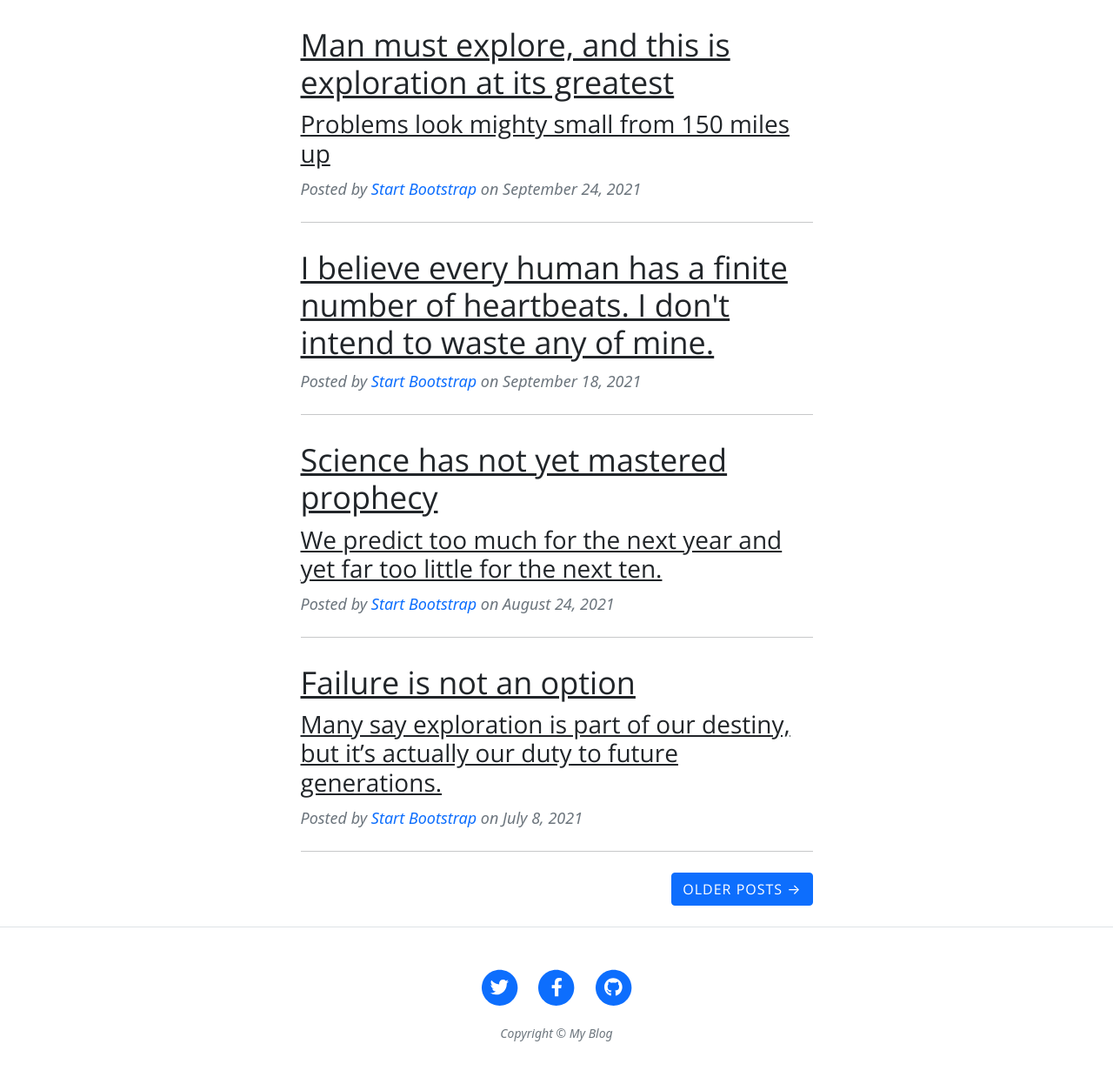
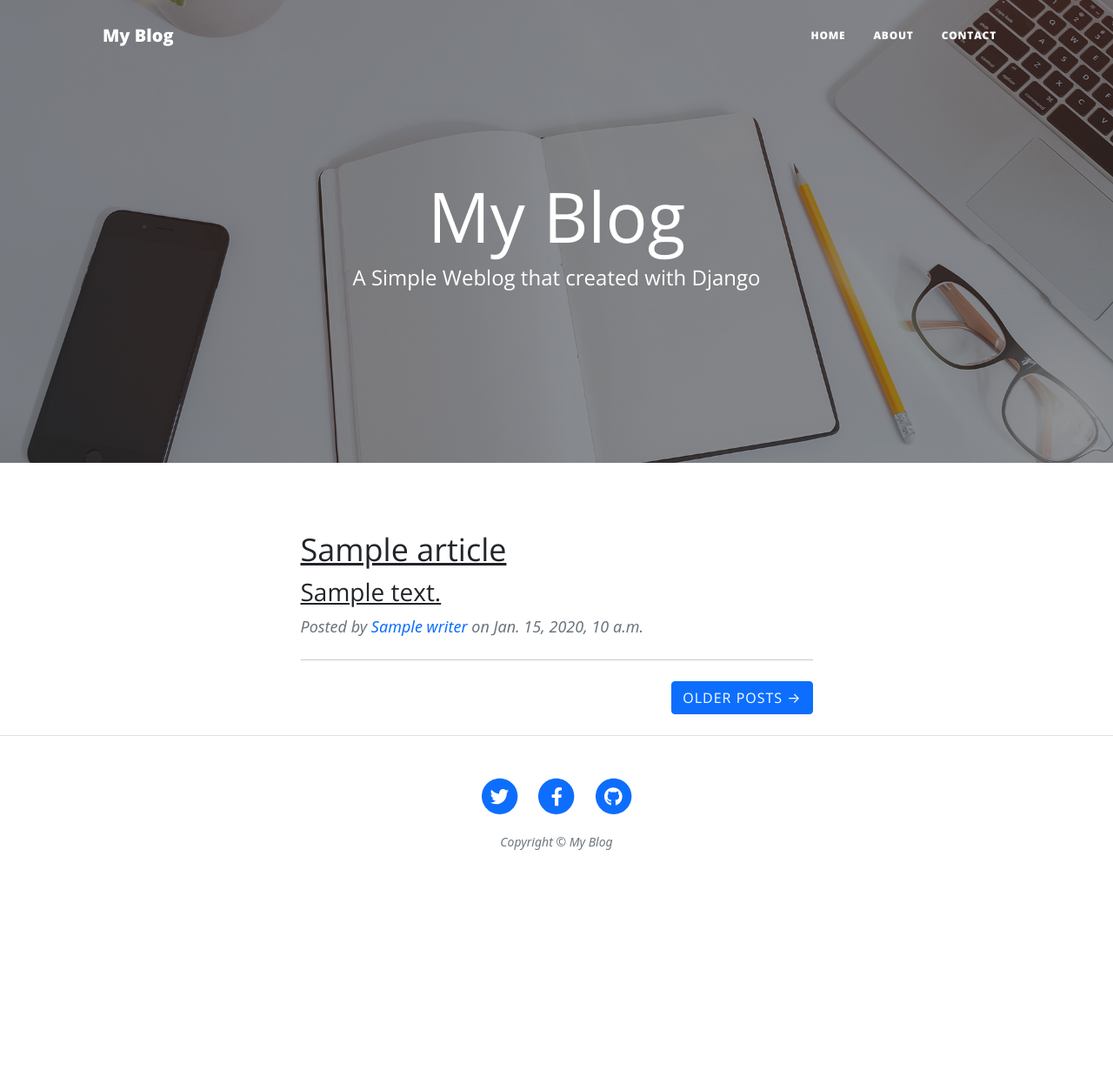
Before and after one commit to RebinWB/django-blog, a Django app: template blog/templates/index.html in a window 1280 px wide. Shown: the whole page at 87% size. After the commit the page ends 977 px from the top, so only its background shows below. Run offline with Django 3.2, Linux system fonts and the light colour scheme; the template is opened without the code that fills it: most values are stand-ins (such as "Sample title", 1, 10 or a date in 2020).

Commit message:
config index page template

```diff
--- a/blog/templates/index.html
+++ b/blog/templates/index.html
@@ -5,62 +5,38 @@
 
 <body>
 {% include 'components/header.html' %}
+<!-- Page Header-->
+<header class="masthead" style="background-image: url('{% static 'img/home-bg.jpg' %}')">
+    <div class="container position-relative px-4 px-lg-5">
+        <div class="row gx-4 gx-lg-5 justify-content-center">
+            <div class="col-md-10 col-lg-8 col-xl-7">
+                <div class="site-heading">
+                    <h1>My Blog</h1>
+                    <span class="subheading">A Simple Weblog that created with Django</span>
+                </div>
+            </div>
+        </div>
+    </div>
+</header>
 <!-- Main Content-->
 <div class="container px-4 px-lg-5">
     <div class="row gx-4 gx-lg-5 justify-content-center">
         <div class="col-md-10 col-lg-8 col-xl-7">
             <!-- Post preview-->
+            {% for article in object_list %}
                 <div class="post-preview">
-                    <a href="post.html">
-                        <h2 class="post-title">Man must explore, and this is exploration at its greatest</h2>
-                        <h3 class="post-subtitle">Problems look mighty small from 150 miles up</h3>
+                    <a href="{{ article.get_absolute_url }}">
+                        <h2 class="post-title">{{ article.title }}</h2>
+                        <h3 class="post-subtitle">{{ article.text|safe|truncatewords:10 }}</h3>
                     </a>
                     <p class="post-meta">
                         Posted by
-                        <a href="#!">Start Bootstrap</a> on September 24, 2021
+                        <a href="">{{ article.writer }}</a> on {{ article.timestamp }}
                     </p>
                 </div>
                 <!-- Divider-->
-                <hr class="my-4" />
-                <!-- Post preview-->
-                <div class="post-preview">
-                    <a href="post.html">
-                        <h2 class="post-title">I believe every human has a finite number of heartbeats. I don't intend to waste any of mine.</h2>
-                    </a>
-                    <p class="post-meta">
-                        Posted by
-                        <a href="#!">Start Bootstrap</a> on September 18, 2021
-                    </p>
-                </div>
-                <!-- Divider-->
-                <hr class="my-4" />
-                <!-- Post preview-->
-                <div class="post-preview">
-                    <a href="post.html">
-                        <h2 class="post-title">Science has not yet mastered prophecy
-                        </h2>
-                        <h3 class="post-subtitle">We predict too much for the next year and yet far too little for the next ten.</h3>
-                    </a>
-                    <p class="post-meta">
-                        Posted by
-                        <a href="#!">Start Bootstrap</a> on August 24, 2021
-                    </p>
-                </div>
-                <!-- Divider-->
-                <hr class="my-4" />
-                <!-- Post preview-->
-                <div class="post-preview">
-                    <a href="post.html">
-                        <h2 class="post-title">Failure is not an option</h2>
-                        <h3 class="post-subtitle">Many say exploration is part of our destiny, but it’s actually our duty to future generations.</h3>
-                    </a>
-                    <p class="post-meta">
-                        Posted by
-                        <a href="#!">Start Bootstrap</a> on July 8, 2021
-                    </p>
-                </div>
-                <!-- Divider-->
-                <hr class="my-4" />
+                <hr class="my-4"/>
+            {% endfor %}
             <!-- Pager-->
             <div class="d-flex justify-content-end mb-4"><a class="btn
                             btn-primary text-uppercase" href="#!">Older Posts →</a></div>
```
Lines whose indentation alone changed are shown as unchanged.
